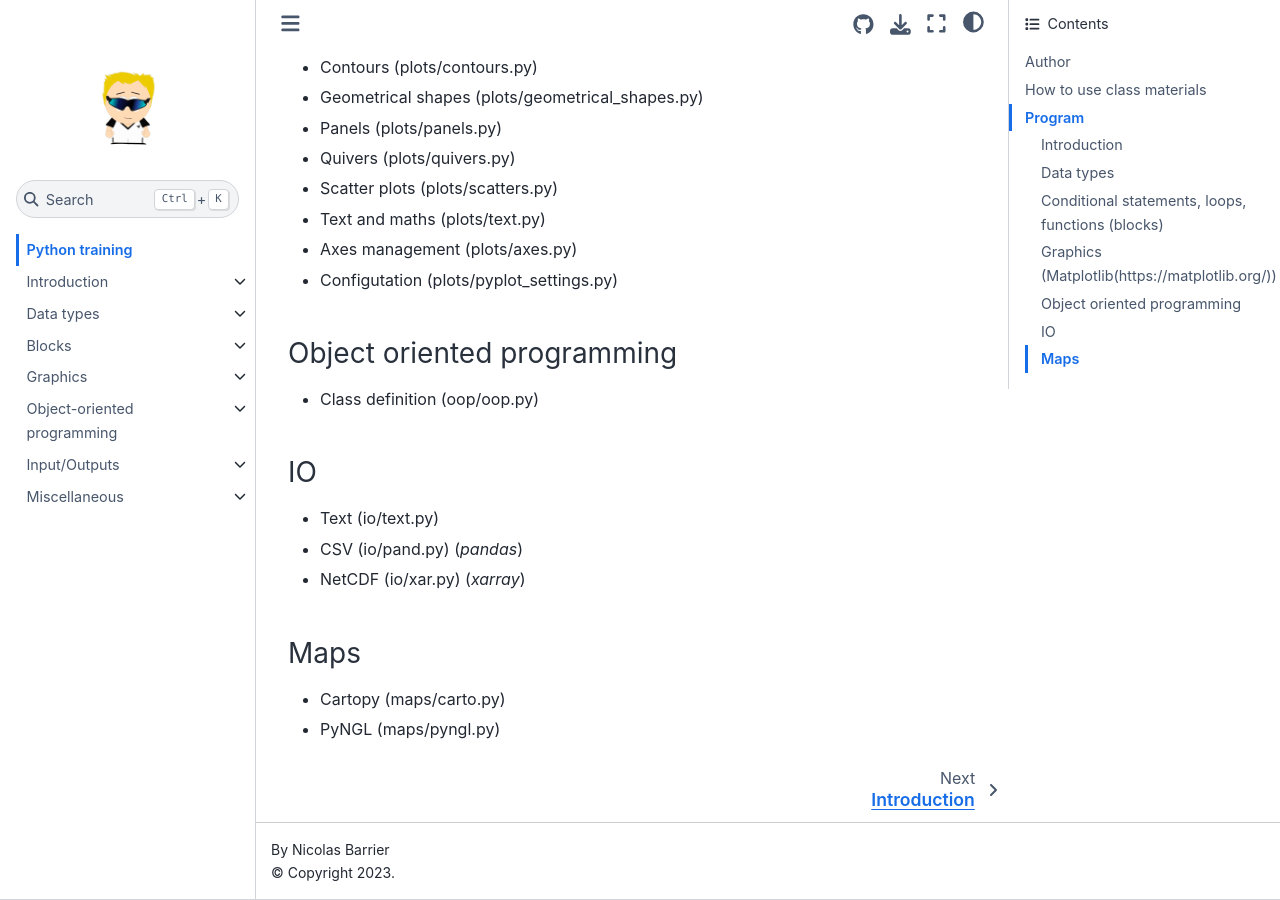
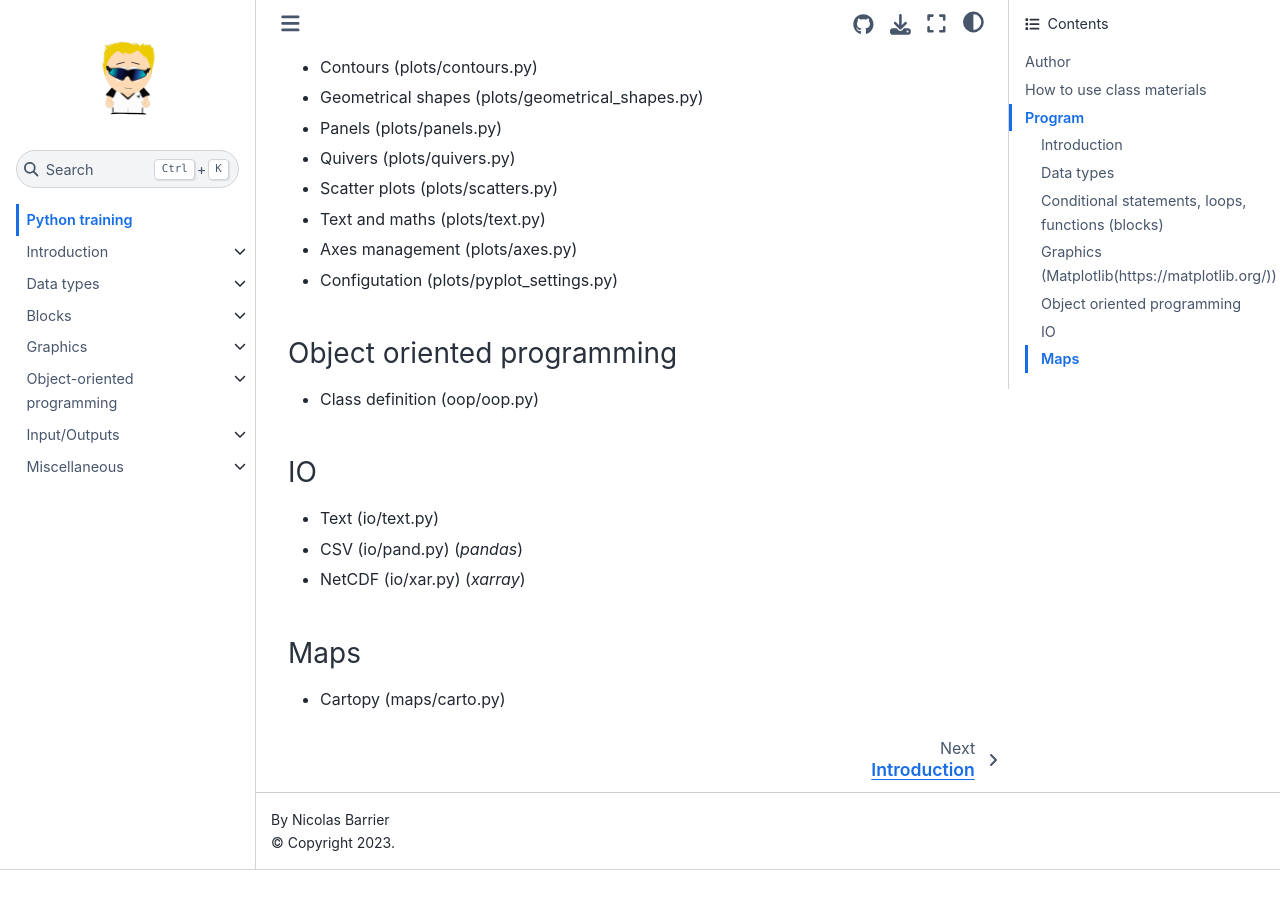
Before and after one commit to umr-marbec/python-training, a Jupyter Book: the page built from README.md, in a window 1280 px wide and 900 px high, scrolled down 1722 px. Built offline with Jupyter Book 1.0.4 settings and Sphinx 7.4.7 and the Sphinx Book theme 1.1.4, drawn with Linux system fonts in a browser that asks for light colours; pages that are not in the unit, such as notebooks, are missing from menus; after the commit the page ends 2592 px from its top, so only the background shows below that.

Commit message:
Update python class

```diff
--- a/README.md
+++ b/README.md
@@ -81,4 +81,3 @@ Then open/run/annotate the file at will.
 
 ### Maps
 - Cartopy (maps/carto.py)
-- PyNGL (maps/pyngl.py)
--- a/_toc.yml
+++ b/_toc.yml
@@ -41,7 +41,6 @@ sections:
 - file: maps.md
   sections:
   - file: maps/carto.ipynb
-  - file: maps/pyngl.ipynb
 - file: misc.md
   sections:
   - file: misc/nemo.ipynb
```
Also changed, not shown: requirements.txt (added, +9 -0 lines), 1 other file.
